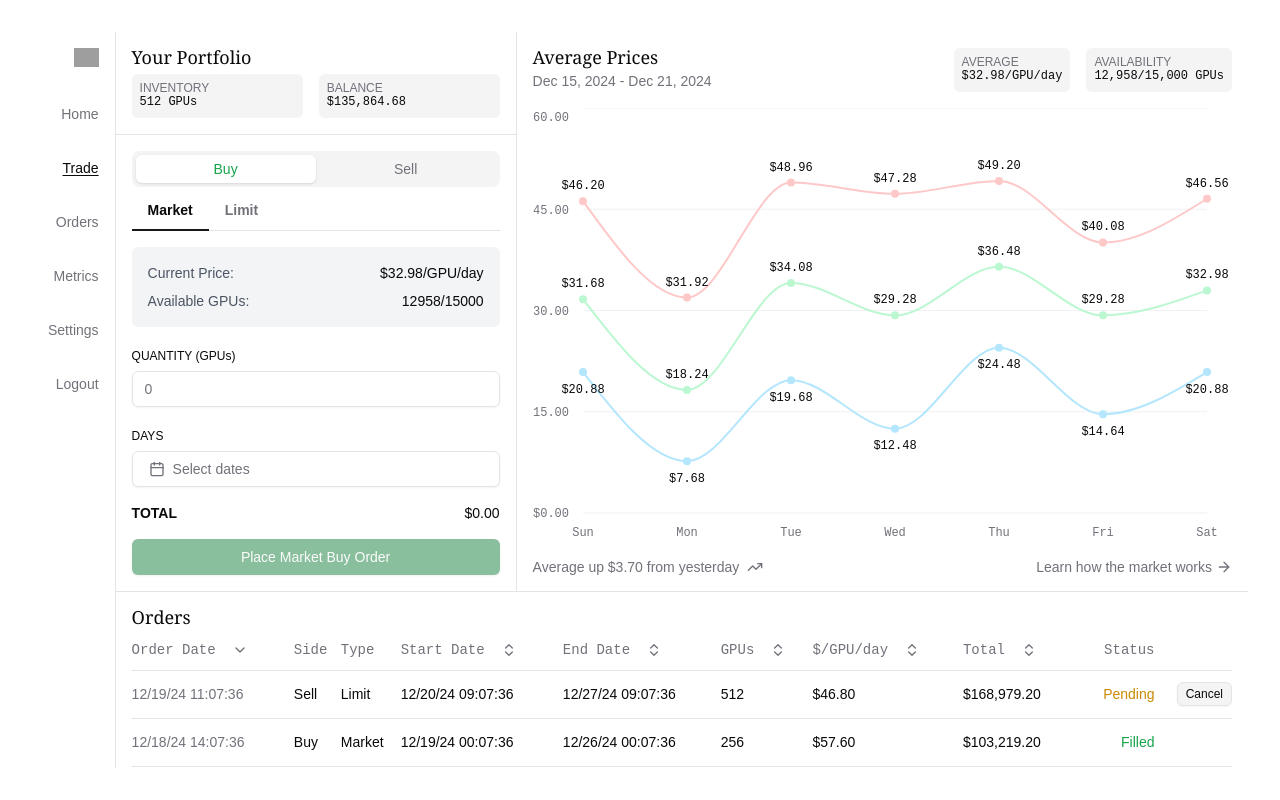
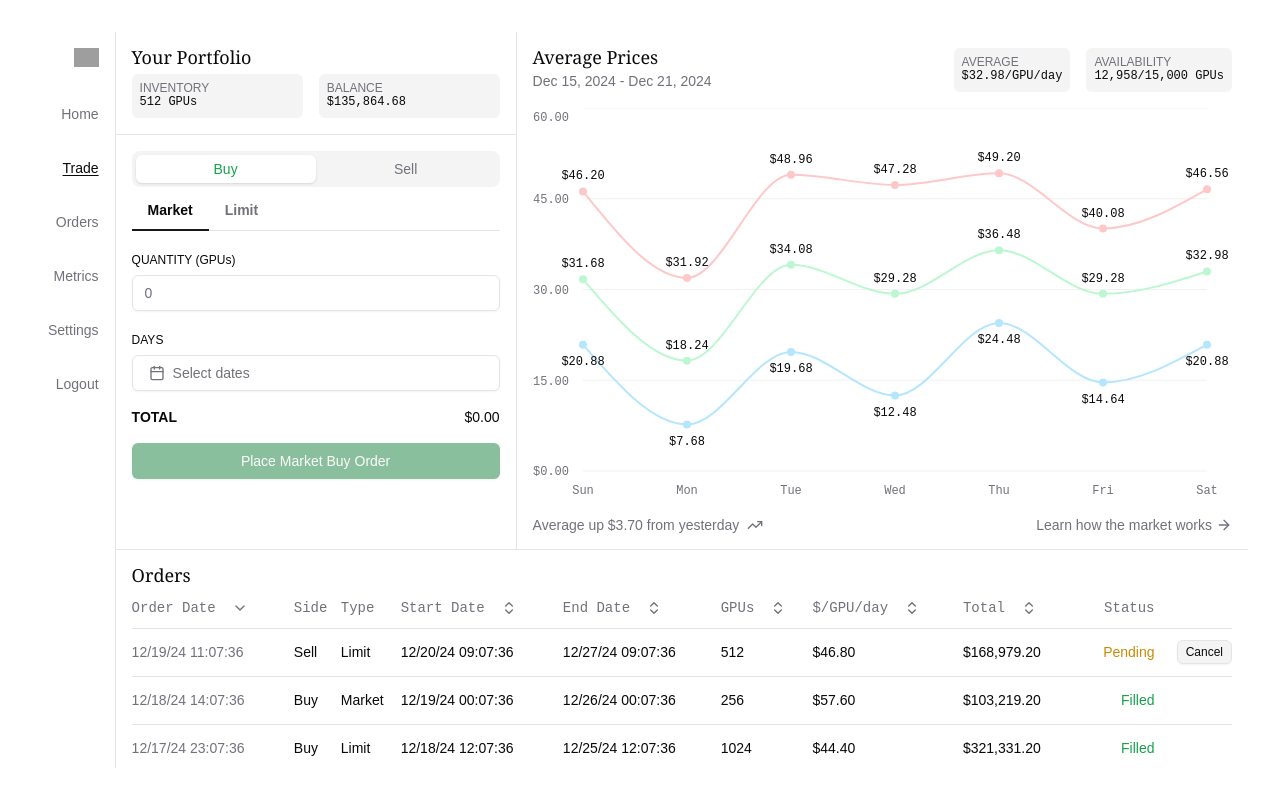
Before and after one commit to darzyx/gpu-auction-house, a Next.js app: page / in a window 1280 px wide. Built offline with nearby package versions, Linux system fonts and the light colour scheme; grey boxes are pictures that could not be loaded.

Commit message:
Delete market info box

```diff
--- a/src/components/trade/index.tsx
+++ b/src/components/trade/index.tsx
@@ -7,7 +7,6 @@ import { useMemo, useState } from "react";
 
 import Confirm from "./confirm";
 import DaysInput from "./days-input";
-import MarketInfo from "./market-info";
 import OrderTypeTabs from "./order-types-tabs";
 import PriceInput from "./price-input";
 import QuantityInput from "./quantity-input";
@@ -55,7 +54,6 @@ const OrderForm = ({
     return (
         <div className="space-y-4">
             <OrderTypeTabs orderType={orderType} setOrderType={setOrderType} />
-            <MarketInfo />
             <div className={orderType === "limit" ? "grid grid-cols-2 gap-4" : ""}>
                 <QuantityInput
                     id={isBuy ? "quantity" : "sell-quantity"}
--- a/src/components/trade/market-info.tsx
+++ /dev/null
@@ -1,18 +0,0 @@
-import { AVAILABLE_GPUS, CURRENT_MARKET_PRICE, USED_GPUS, formatCurrency } from "./utils";
-
-export default function MarketInfo() {
-    return (
-        <div className="bg-gray-100 p-4 rounded-md mb-4 text-sm space-y-2">
-            <div className="flex justify-between">
-                <span className="text-gray-600">Current Price:</span>
-                <span className="font-medium">{formatCurrency(CURRENT_MARKET_PRICE)}/GPU/day</span>
-            </div>
-            <div className="flex justify-between">
-                <span className="text-gray-600">Available GPUs:</span>
-                <span className="font-medium">
-                    {AVAILABLE_GPUS - USED_GPUS}/{AVAILABLE_GPUS}
-                </span>
-            </div>
-        </div>
-    );
-}
```
